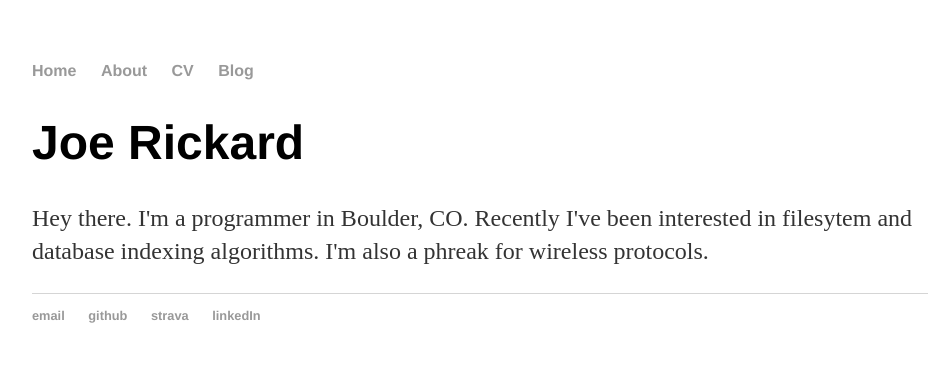
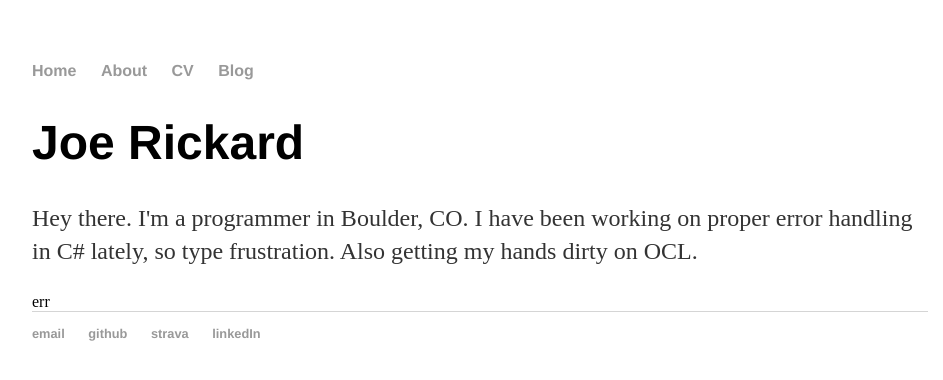
Before and after one commit to joerickard/personalWebsite, a Jekyll site: the page built from index.html, in a window 1280 px wide. Shown: the top 380 px of the page, without its empty margins (160-1103 px from the left). Built offline with Jekyll 4.4.1, drawn with Linux system fonts in a browser that asks for light colours.

Commit message:
interests change.

```diff
--- a/index.html
+++ b/index.html
@@ -5,5 +5,6 @@ title: Joe Rickard
 
 		<div class="blurb">
 			<h1>Joe Rickard</h1>
-			<p>Hey there. I'm a programmer in Boulder, CO. Recently I've been interested in filesytem and database indexing algorithms. I'm also a phreak for wireless protocols. </p>
+			<p>Hey there. I'm a programmer in Boulder, CO. I have been working on proper error handling in C# lately, so type frustration. Also getting my hands dirty on OCL. </p>
 		</div>
+err
```
